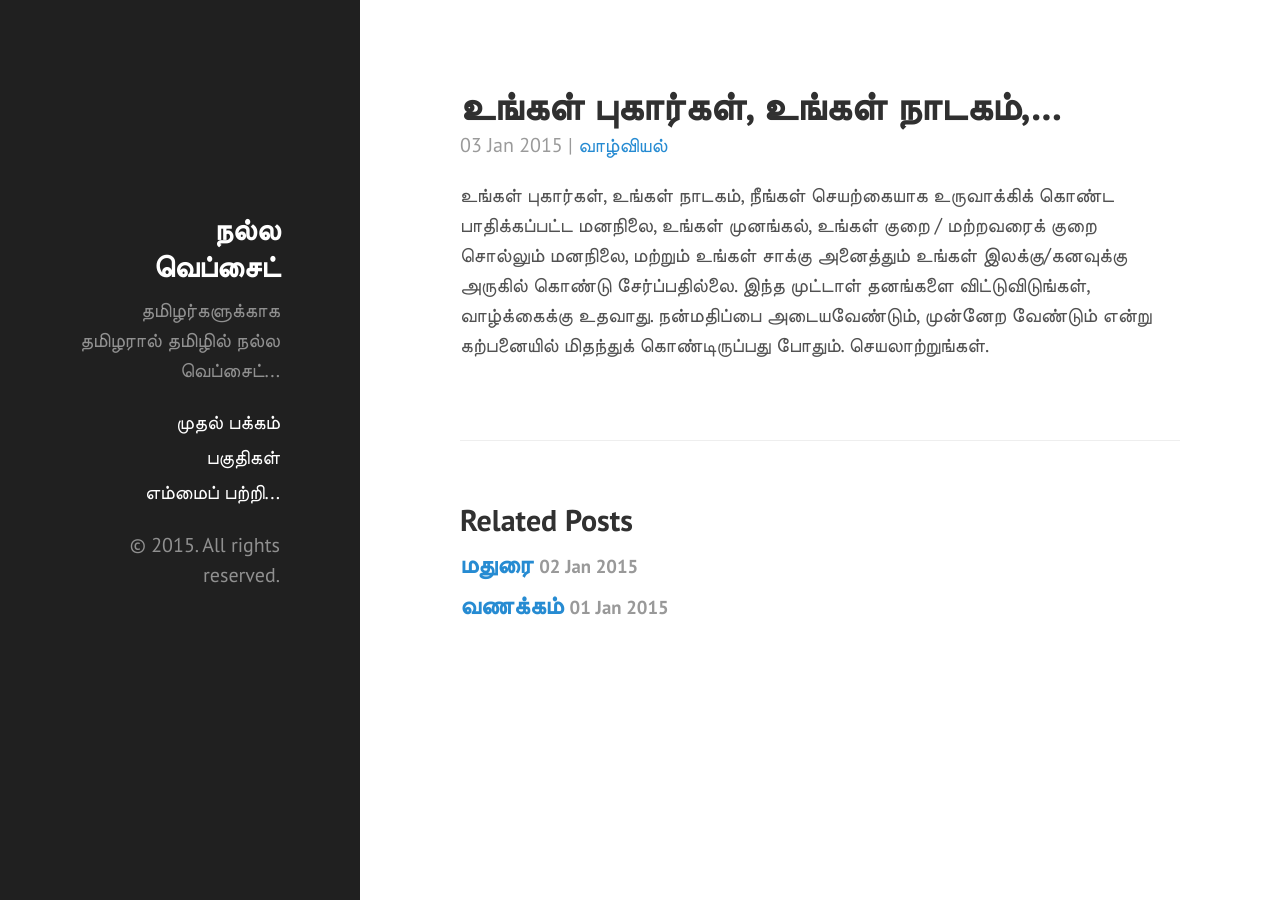
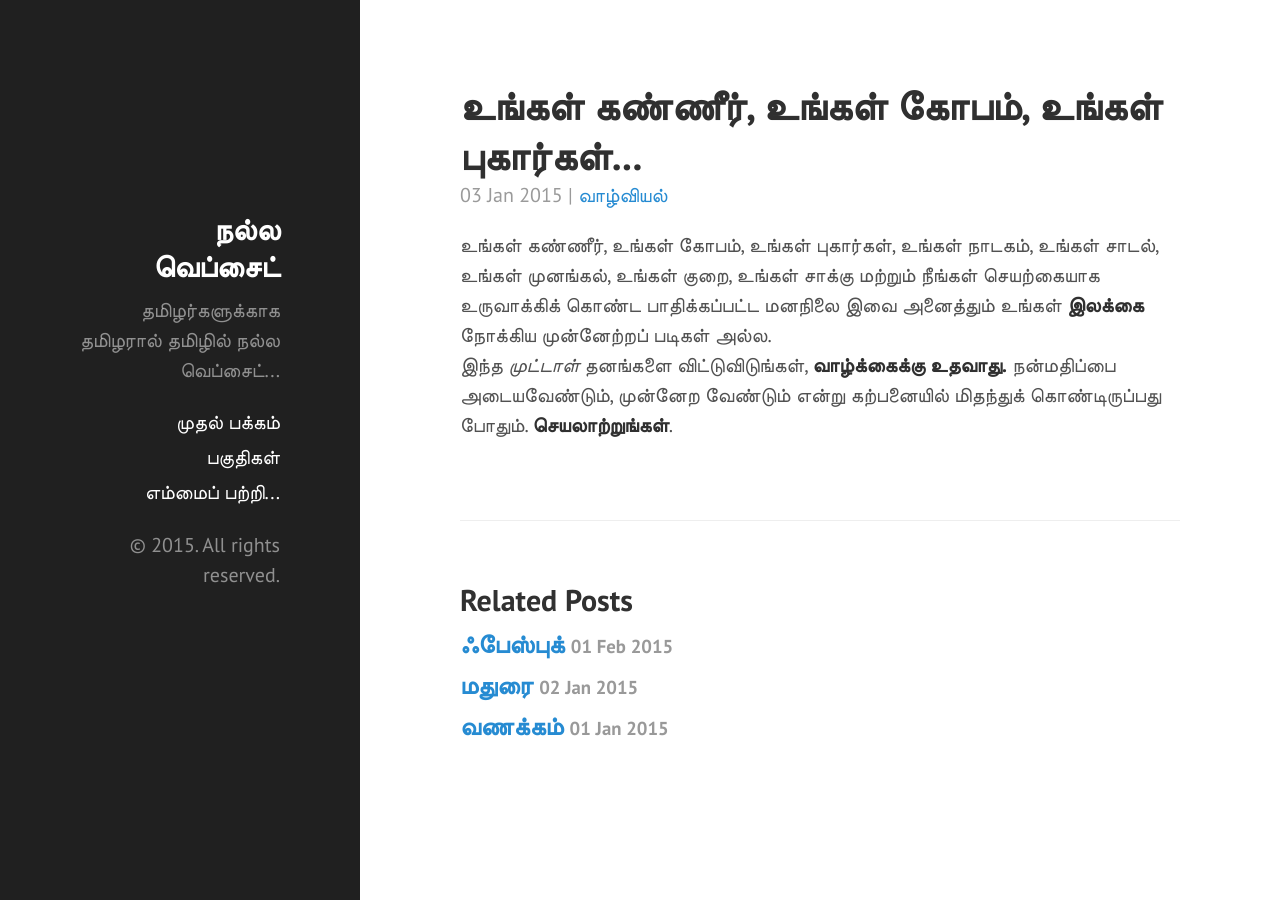
Before and after one commit to jenokarthic/nallawebsite, a Jekyll site: the page built from _posts/2015-1-3-புகார்-சொல்லாதே.md, in a window 1280 px wide. Built offline with Jekyll 4.4.1, drawn with Linux system fonts in a browser that asks for light colours; Markdown is read by kramdown in place of the engine named in the settings; comment, search, counter and statistics services are not loaded.

Commit message:
Post updates

```diff
--- a/_posts/2015-1-3-புகார்-சொல்லாதே.md
+++ b/_posts/2015-1-3-புகார்-சொல்லாதே.md
@@ -1,7 +1,7 @@
 ---
 layout: post
-title: உங்கள் புகார்கள், உங்கள் நாடகம்,...
+title: உங்கள் கண்ணீர், உங்கள் கோபம், உங்கள் புகார்கள்...
 tags: [வாழ்வியல்]
 ---
-உங்கள் புகார்கள், உங்கள் நாடகம், நீங்கள் செயற்கையாக  உருவாக்கிக் கொண்ட பாதிக்கப்பட்ட மனநிலை, உங்கள் முனங்கல், உங்கள் குறை / மற்றவரைக் குறை சொல்லும் மனநிலை, மற்றும் உங்கள் சாக்கு அனைத்தும் உங்கள் இலக்கு/கனவுக்கு அருகில் கொண்டு சேர்ப்பதில்லை.
-இந்த முட்டாள் தனங்களை விட்டுவிடுங்கள், வாழ்க்கைக்கு உதவாது.  நன்மதிப்பை அடையவேண்டும், முன்னேற வேண்டும் என்று கற்பனையில் மிதந்துக் கொண்டிருப்பது போதும். செயலாற்றுங்கள்.
+உங்கள் கண்ணீர், உங்கள் கோபம், உங்கள் புகார்கள், உங்கள் நாடகம், உங்கள் சாடல், உங்கள் முனங்கல், உங்கள் குறை, உங்கள் சாக்கு மற்றும்  நீங்கள் செயற்கையாக உருவாக்கிக் கொண்ட பாதிக்கப்பட்ட மனநிலை இவை அனைத்தும் உங்கள் **இலக்கை** நோக்கிய முன்னேற்றப் படிகள் அல்ல.
+இந்த *முட்டாள்* தனங்களை விட்டுவிடுங்கள், **வாழ்க்கைக்கு உதவாது.**  நன்மதிப்பை அடையவேண்டும், முன்னேற வேண்டும் என்று கற்பனையில் மிதந்துக் கொண்டிருப்பது போதும். **செயலாற்றுங்கள்**.
```
Also changed, not shown: _posts/2015-2-1-ஃபேஸ்புக்-தங்க-விதிகள்.md (added, +9 -0 lines).
